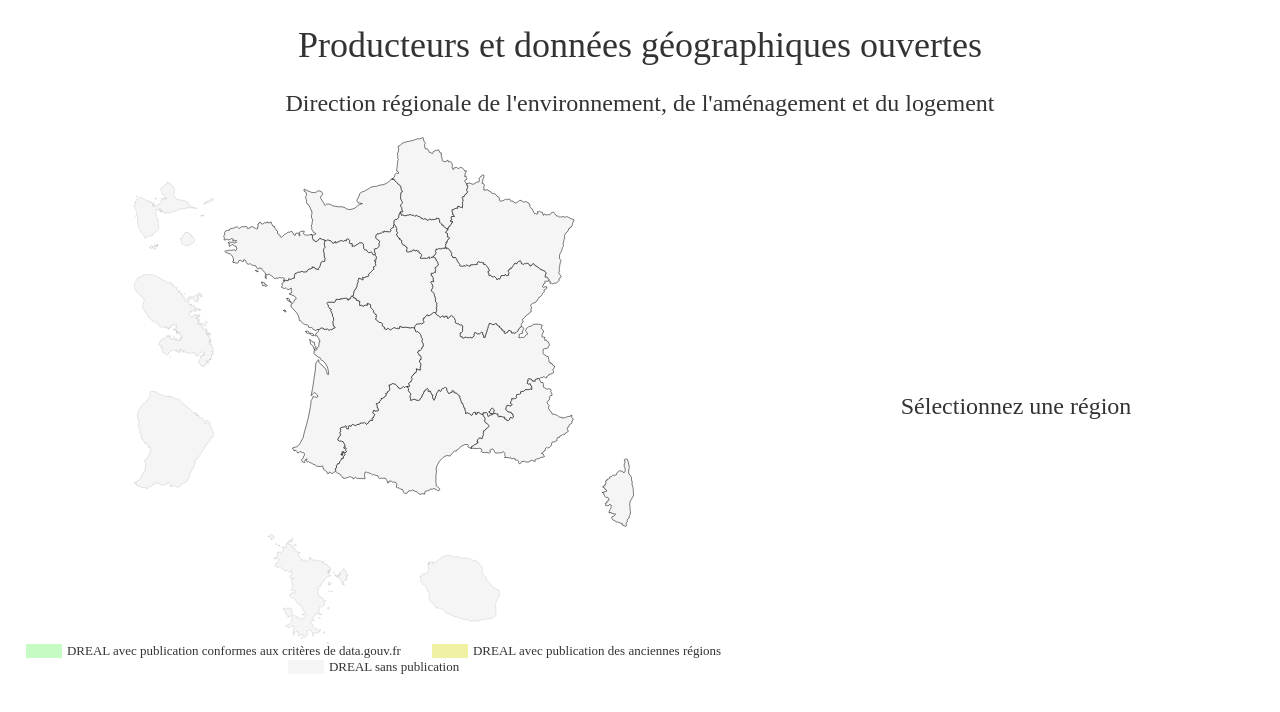
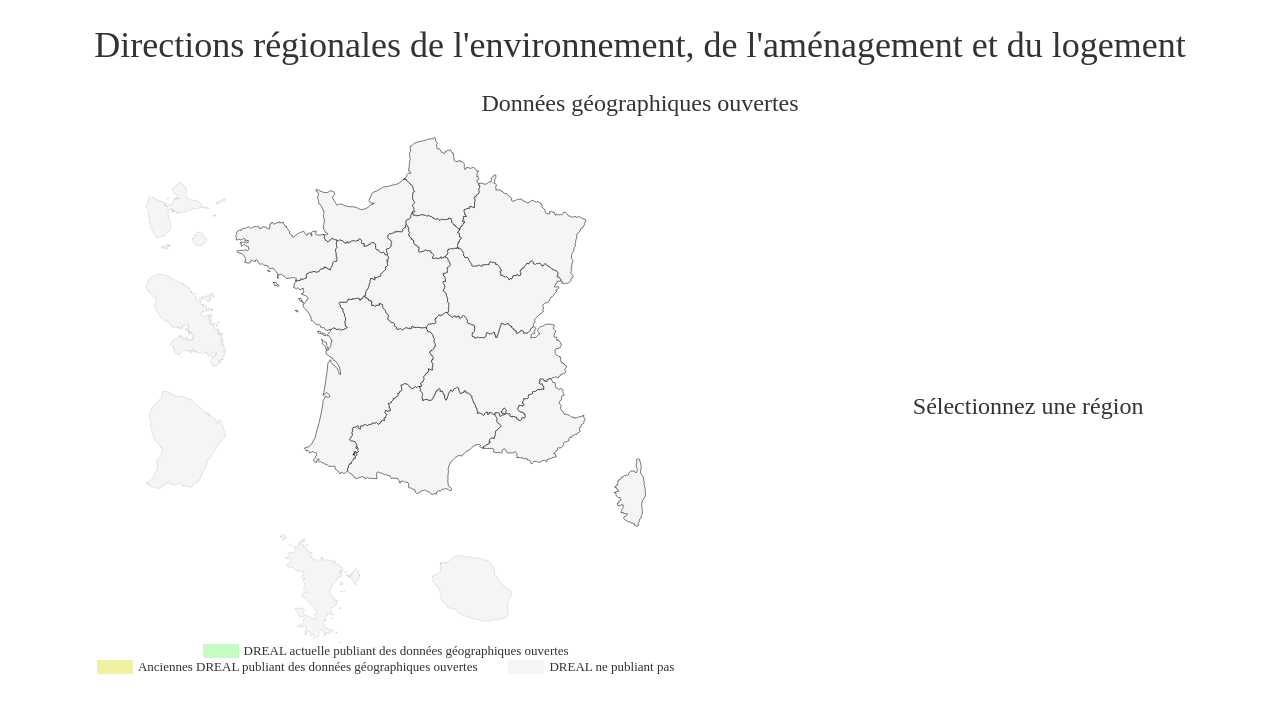
Before and after one commit to etalab/inspire-cartes-producteurs, a plain HTML site: page dreal.html in a window 1280 px wide. Drawn offline with Linux system fonts and the light colour scheme; no server answers; a web font is replaced by a local one.

Commit message:
Améliore page DREAL

```diff
--- a/dreal.html
+++ b/dreal.html
@@ -6,12 +6,12 @@
     <link rel="stylesheet" href="style.css">
     <script src="https://cdn.polyfill.io/v2/polyfill.js?features=Array.prototype.map,fetch,promise"></script>
 
-    <title>DREAL - Open data</title>
+    <title>Directions régionales de l'environnement, de l'aménagement et du logement</title>
 
   </head>
   <body>
-    <h1>Producteurs et données géographiques ouvertes</h1>
-    <h2>Direction régionale de l'environnement, de l'aménagement et du logement</h2>
+    <h1>Directions régionales de l'environnement, de l'aménagement et du logement</h1>
+    <h2>Données géographiques ouvertes</h2>
 
     <div class="content">
 
@@ -96,17 +96,17 @@
         <div class="legends">
           <div class="legend">
             <div class="new"></div>
-            <span>DREAL avec publication conformes aux critères de data.gouv.fr</span>
+            <span>DREAL actuelle publiant des données géographiques ouvertes</span>
           </div>
 
           <div class="legend">
             <div class="old"></div>
-            <span>DREAL avec publication des anciennes régions</span>
+            <span>Anciennes DREAL publiant des données géographiques ouvertes</span>
           </div>
 
           <div class="legend">
             <div class="none"></div>
-            <span>DREAL sans publication</span>
+            <span>DREAL ne publiant pas</span>
           </div>
         </div>
 
```
